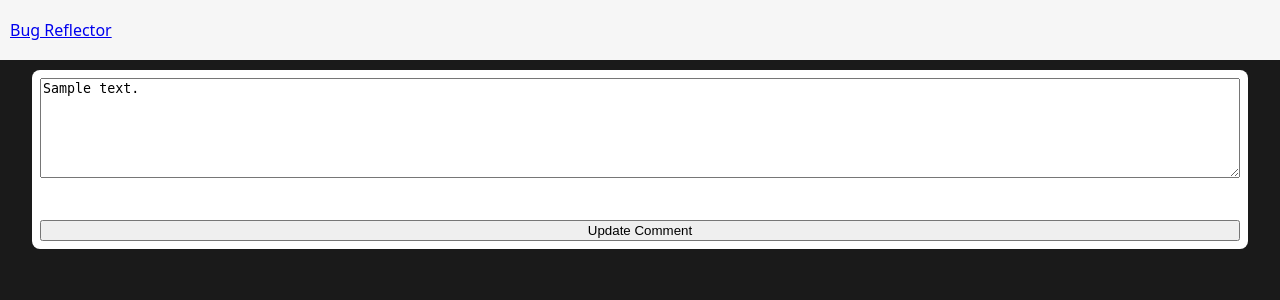
After one commit to cmacnamara/bug-reflector, a Node server app: template views/comments/edit.ejs in a window 1280 px wide. The commit adds this page. Shown: the top 300 px of the page. Run offline with Node 20, Linux system fonts and the light colour scheme; tables that the repository leaves empty hold one stand-in row (values such as "Sample post"); the template is opened without the code that fills it: values that come from a table or form of the project are taken from there, most other values are stand-ins (such as "Sample title", 1, 10 or a date in 2020); some libraries are stand-ins or nearby versions.

Commit message:
add edit page for a comment

```diff
--- a/routes/posts.js
+++ b/routes/posts.js
@@ -8,6 +8,7 @@ router.get('/', postsCtrl.index)
 router.get('/new', isLoggedIn, postsCtrl.new)
 router.get('/:postId', postsCtrl.show)
 router.get('/:postId/edit', isLoggedIn, postsCtrl.edit)
+router.get('/:postId/comments/:commentId/edit', isLoggedIn, postsCtrl.editComment)
 
 router.post('/', isLoggedIn, postsCtrl.create)
 router.post('/:postId/comments', isLoggedIn, postsCtrl.createComment)
--- /dev/null
+++ b/views/comments/edit.ejs
@@ -0,0 +1,16 @@
+<%- include('../partials/html-head') %>
+<%- include('../partials/nav') %>
+
+<section class="main-content">
+  <div class="content-card">
+    <form
+      id="new-post-form"
+      action="/posts/<%= post._id %>/comments/<%= comment._id %>?_method=PUT"
+      method="POST">
+      <textarea name="content" class="text-area" cols="30" rows="5"><%= comment.content %></textarea><br>
+      <button type="submit">Update Comment</button>
+    </form>
+  </div>
+</section>
+
+<%- include('../partials/footer') %>
--- a/views/posts/show.ejs
+++ b/views/posts/show.ejs
@@ -46,7 +46,7 @@
           </form>
           <% } %>
           <% if (comment.owner.equals(user?.profile._id)) { %>
-            <a href="/posts/<%= post._id %>/edit"><button>Edit</button></a>
+            <a href="/posts/<%= post._id %>/comments/<%= comment._id %>/edit"><button>Edit</button></a>
           <% } %>
         </div>
       </div>
```
Also changed, not shown: controllers/posts.js (+18 -0 lines).
